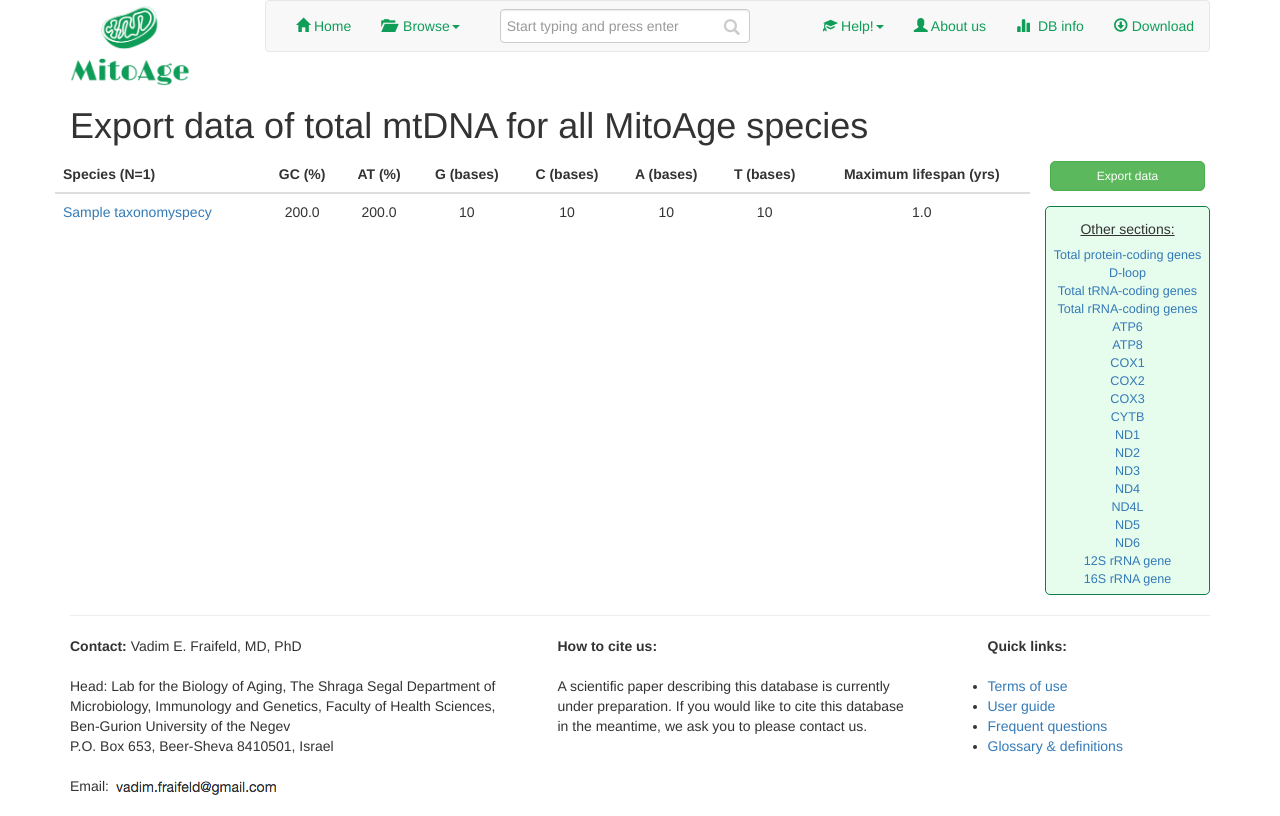
After one commit to MitoAge/MitoAge-website, a Django app: a page that uses templates/browsing/export_data.html in a window 1280 px wide. The commit adds this page. Run offline with Django 3.2, Linux system fonts and the light colour scheme; tables that the repository leaves empty hold one stand-in row (values such as "Sample post"); parts of the project's set-up code (start-up, migrations or seed data) failed here and were passed over; some libraries are stand-ins or nearby versions.

Commit message:
spearman, view all data for taxon, export data

```diff
--- a/mitoage/static/css/style.css
+++ b/mitoage/static/css/style.css
@@ -100,3 +100,30 @@
 	padding: 0px;
 	margin-top: -60px;
 }
+
+.link-to-table-data {
+	font-size: 70%;
+	float: right;
+	color: #0C7E46;
+}
+
+.export-panel {
+	border-radius: 5px;
+	padding: 5px;
+	text-align: center;
+	background:#E6FCED;
+	border-style: solid;
+	border-width: 1px;
+    border-color: #0C7E46;
+}
+
+.export-button {
+	width: 100%;
+	border-radius: 5px;
+	padding: 5px;
+	margin-bottom: 5px;
+}
+
+.smaller-font {
+	font-size: 90%;
+}
--- a/mitoage/taxonomy/urls.py
+++ b/mitoage/taxonomy/urls.py
@@ -1,9 +1,8 @@
 from django.conf.urls import patterns, url
-from django.views.generic.base import TemplateView
 
 from mitoage.taxonomy.views import BrowseAllClassesList, TaxonomyClassDetail, \
     TaxonomyOrderDetail, TaxonomyFamilyDetail, TaxonomySpeciesDetail, search, \
-    StatsBrowsing, browse_all_genes
+    StatsBrowsing, browse_all_genes, ExportTable
 
 
 urlpatterns = patterns('mitoage.taxonomy.views',
@@ -12,20 +11,20 @@ urlpatterns = patterns('mitoage.taxonomy.views',
     url(r'^browse/(?P<pk>[0-9]+)/class/$', TaxonomyClassDetail.as_view(), name='browse_class'),
     url(r'^browse/(?P<pk>[0-9]+)/order/$', TaxonomyOrderDetail.as_view(), name='browse_order'),
     url(r'^browse/(?P<pk>[0-9]+)/family/$', TaxonomyFamilyDetail.as_view(), name='browse_family'),
+
     url(r'^view/(?P<pk>[0-9]+)/species/$', TaxonomySpeciesDetail.as_view(), name='view_species'),
 
     url(r'^browse/genes/$', browse_all_genes, name='browse_genes'),
+
     url(r'^stats-for/all-species/$', StatsBrowsing.as_view(), name='stats'),
     url(r'^stats-for/(?P<gene>[\w]+)/gene/$', StatsBrowsing.as_view(), name='stats'),
     url(r'^stats-for/(?P<pk>[0-9]+)/(?P<taxon>[\w]+)/$', StatsBrowsing.as_view(), name='stats'),
     url(r'^stats-for/(?P<pk>[0-9]+)/(?P<taxon>[\w]+)/for-gene/(?P<gene>[\w]+)/$', StatsBrowsing.as_view(), name='stats'),
 
-    #url(r'^view/(?P<gene>[\w]+)/gene-stats/$', TemplateView.as_view(template_name="static_pages/home.html"), name='all_gene_stats'),
-    #url(r'^view/(?P<gene>[\w]+)/gene-stats-in-the/(?P<pk>[0-9]+)/(?P<taxon>[\w]+)/$', TemplateView.as_view(template_name="static_pages/home.html"), name='gene_stats_taxon'),
-
-    #url(r'^view/(?P<gene>[\w]+)/gene-stats-in-the/(?P<pk>[0-9]+)/class/$', TaxonomyClassDetail.as_view(), name='browse_class'),
-    #url(r'^view/(?P<gene>[\w]+)/gene-stats-in-the/(?P<pk>[0-9]+)/order/$', TaxonomyOrderDetail.as_view(), name='browse_order'),
-    #url(r'^view/(?P<gene>[\w]+)/gene-stats-in-the/(?P<pk>[0-9]+)/family/$', TaxonomyFamilyDetail.as_view(), name='browse_family'),
+    url(r'^export-section/(?P<section>[\w]+)/for-all-species/$', ExportTable.as_view(), name='export-table'),
+    url(r'^export-section/(?P<section>[\w]+)/(?P<export>[\w]+)/for-all-species/$', ExportTable.as_view(), name='export-table'),
+    url(r'^export-section/(?P<section>[\w]+)/for/(?P<pk>[0-9]+)/(?P<taxon>[\w]+)/$', ExportTable.as_view(), name='export-table'),
+    url(r'^export-section/(?P<section>[\w]+)/(?P<export>[\w]+)/for/(?P<pk>[0-9]+)/(?P<taxon>[\w]+)/$', ExportTable.as_view(), name='export-table'),
 
     url(r'^search/$', search, name='search'),
 
--- a/mitoage/taxonomy/views.py
+++ b/mitoage/taxonomy/views.py
@@ -1,10 +1,16 @@
+from abc import abstractmethod
+import csv
 from itertools import chain
 
+from django.core import urlresolvers
 from django.core.context_processors import request
 from django.core.paginator import Paginator, PageNotAnInteger, EmptyPage
 from django.core.urlresolvers import reverse_lazy
+from django.http.response import HttpResponse
 from django.shortcuts import render_to_response
-from django.template.context import RequestContext
+from django.template import loader
+from django.template.context import RequestContext, Context
+from django.utils.text import slugify
 from django.views.generic.detail import DetailView, SingleObjectMixin
 from django.views.generic.list import ListView
 
@@ -186,20 +192,22 @@ class StatsBrowsing(SingleObjectMixin, ListView):
             context['title'] = "Stats %sfor %s <i>%s</i>" % ("of %s " % self.gene.upper() if self.gene else "", self.taxon, self.object.name)
             context['taxon'] = self.taxon
             context['subtaxon'] = {'family':'species', 'order':'family', 'class':'order'}.get(self.taxon, None)
+            context['taxonomy_url'] = urlresolvers.reverse("browse_%s" % self.taxon, args=(self.object.pk,))
         else:
             # we don't have a taxon and a pk because we want to work on all the species
             context['title'] = "Stats %sfor all MitoAge species" % "of %s " % self.gene.upper() if self.gene else ""
             #context['taxon'] = self.taxon
             context['subtaxon'] = 'class'
+            context['taxonomy_url'] = urlresolvers.reverse("browse_taxonomy")
         context['breadcrumbs'] = self.get_breadcrumbs()
 
         # get species and compute stats, according to gene/or not
-        species = self.get_species()
+        context['species'] = self.get_species()
         context['gene'] = self.gene
         if self.gene:
-            context['stats'] = [ BaseCompositionStats(species, self.gene, self.taxon, self.object) ]
+            context['stats'] = [ BaseCompositionStats(context['species'], self.gene, self.taxon, self.object) ]
         else:
-            context['stats'] = [ BaseCompositionStats(species, section, self.taxon, self.object) for section in BaseComposition.get_bc_sections() ]
+            context['stats'] = [ BaseCompositionStats(context['species'], section, self.taxon, self.object) for section in BaseComposition.get_bc_sections() ]
 
         return context
 
@@ -254,6 +262,131 @@ class StatsBrowsing(SingleObjectMixin, ListView):
         return TaxonomySpecies.objects.all()
 
 
+class CSVResponseMixin(object):
+    """A generic mixin that constructs a CSV response from the context data if
+    the CSV export option was provided in the request."""
+
+    def get(self, request, *args, **kwargs):
+        self.response_to_csv = self.respond_to_csv()
+        return super(CSVResponseMixin, self).get(request, *args, **kwargs)
+
+    def render_to_response(self, context, **response_kwargs):
+        """ Creates a CSV response if requested, otherwise returns the default
+        template response. """
+        if self.response_to_csv:
+            response = HttpResponse(content_type='text/csv')
+            response['Content-Disposition'] = 'attachment; filename="%s.csv"' % context['filename']
+
+            csv_data = self.get_csv_data()
+            t = self.get_csv_template()
+
+            c = Context({ 'data': csv_data, })
+            response.write(t.render(c))
+            return response
+        # Business as usual otherwise
+        else:
+            return super(CSVResponseMixin, self).render_to_response(context, **response_kwargs)
+
+    @abstractmethod
+    def respond_to_csv(self):
+        return False
+
+    @abstractmethod
+    def get_csv_template(self):
+        return None
+
+    @abstractmethod
+    def get_csv_data(self, writer):
+        return (
+            ('Please', 're-write', 'this', 'method'),
+            ('Please', 're-write', 'this', 'method'),
+        )
+
+
+class ExportTable(CSVResponseMixin, SingleObjectMixin, ListView):
+    template_name = "browsing/export_data.html"
+    paginate_by = 40
+    object = None
+    taxon = None
+    section = None
+    no_of_species = None
+
+    def respond_to_csv(self):
+        if 'export' in self.kwargs:
+            if self.kwargs['export']=='csv':
+                return True
+        return False
+
+    def get_csv_template(self):
+        return loader.get_template("csv/export_data.txt")
+
+    def get_csv_data(self):
+        species = self.get_queryset()
+        return [(s, self.section) for s in species]
+        """
+        return (
+            ('Please', 're-write', 'this', 'method'),
+            ('Please', 're-write', 'this', 'method'),
+        )"""
+
+    def get(self, request, *args, **kwargs):
+        if 'section' in self.kwargs:
+            self.section = self.kwargs['section']
+
+        if ('taxon' in self.kwargs) and ('pk' in self.kwargs) :
+            self.taxon = self.kwargs['taxon']   #keeping it for later too
+            model = {'family':TaxonomyFamily, 'order':TaxonomyOrder, 'class':TaxonomyClass}.get(self.taxon, None)
+            if model:
+                self.object = self.get_object(queryset=model.objects.all())
+                return super(ExportTable, self).get(request, *args, **kwargs)
+            # silent fail - will return all species
+        else:
+            # we don't have a taxon and a pk because we want to work on all the species
+            self.object = None
+        return super(ExportTable, self).get(request, *args, **kwargs)
+
+    def get_context_data(self, **kwargs):
+        context = super(ExportTable, self).get_context_data(**kwargs)
+        context['section'] = self.section
+        context['taxon'] = self.taxon
+        context['no_of_species'] = self.no_of_species
+        context['other_sections'] = BaseComposition.get_bc_sections()
+        context['other_sections'].remove(self.section)
+        if self.object:
+            # we are working only with a subgroup of species
+            context['title'] = "Export data %sfor %s <i>%s</i>" % ("of %s " % BaseComposition.total_title_lower(BaseComposition.get_nice_title(self.section)) if self.section else "", self.taxon, self.object.name)
+            context['filename'] = slugify("%s-%s-%s" % (self.section, self.taxon, self.object.name))
+            context['taxon'] = self.taxon
+        else:
+            # we don't have a taxon and a pk because we want to work on all the species
+            context['title'] = "Export data %sfor all MitoAge species" % "of %s " % BaseComposition.total_title_lower(BaseComposition.get_nice_title(self.section)) if self.section else ""
+            context['filename'] = slugify("%s-all-species" % self.section)
+
+        return context
+
+    def get_queryset(self):
+        if self.object:
+            if self.taxon == 'family':
+                mitoage_entries = MitoAgeEntry.objects.filter(species__taxonomy_family = self.object)
+            if self.taxon == 'order':
+                mitoage_entries = MitoAgeEntry.objects.filter(species__taxonomy_family__taxonomy_order = self.object)
+            if self.taxon == 'class':
+                mitoage_entries = MitoAgeEntry.objects.filter(species__taxonomy_family__taxonomy_order__taxonomy_class = self.object)
+        else:
+            mitoage_entries = MitoAgeEntry.objects.all()
+
+        section_translation = {'total_mtDNA':'total_mtDNA', 'total_pc_mtDNA':'total_mtDNA_pc', 'd_loop_mtDNA':'d_loop',
+                               'total_tRNA_mtDNA':'total_tRNA', 'total_rRNA_mtDNA':'total_rRNA', 'atp6':'atp6', 'atp8':'atp8',
+                               'cox1':'cox1', 'cox2':'cox2', 'cox3':'cox3', 'cytb':'cytb', 'nd1':'nd1', 'nd2':'nd2', 'nd3':'nd3',
+                               'nd4':'nd4', 'nd4l':'nd4l', 'nd5':'nd5', 'nd6':'nd6', 'rRNA_12S':'rRNA_12S', 'rRNA_16S':'rRNA_16S'}.get(self.section, 'total_mtDNA')
+        kwargs1 = { ('bc_%s_size__isnull' % section_translation): 'True', }
+        kwargs2 = { ('bc_%s_size__exact' % section_translation): '0', }
+        mitoage_entries = mitoage_entries.exclude(**kwargs1).exclude(**kwargs2).order_by('species__name')
+        species = [ e.species for e in mitoage_entries ]
+        self.no_of_species = len(species)
+        return species
+
+
 def search(request):
     query_string = ''
     found_entries = None
--- a/mitoage/templatetags/templatetags_extra.py
+++ b/mitoage/templatetags/templatetags_extra.py
@@ -1,6 +1,6 @@
 from django import template
 
-from mitoage.analysis.models import BaseComposition, CodonUsage
+from mitoage.analysis.models import BaseComposition, CodonUsage, MitoAgeEntry
 
 
 register = template.Library()
@@ -21,10 +21,7 @@ def percent(value, size, digits):
 
 @register.filter
 def total_lower(value):
-    new_value = value
-    if value.startswith("T"):
-        new_value = "t%s" % value[1:]
-    return new_value
+    return BaseComposition.total_title_lower(value)
 
 @register.filter
 def base_composition_nice_title(key):
@@ -42,3 +39,16 @@ def pluralize_taxonomy(key):
 @register.filter
 def get_aa_url(symbol):
     return "images/aa_icons/%s.png" % symbol
+
+
+@register.filter
+def get_base_composition(species, section):
+    if not species:
+        return None
+    try:
+        mitoage_entry = species.mitoage_entries.first()
+        if mitoage_entry:
+            return mitoage_entry.get_base_composition(section)
+    except MitoAgeEntry.DoesNotExist:
+        pass
+    return None
--- a/templates/analysis/statistics.html
+++ b/templates/analysis/statistics.html
@@ -69,7 +69,6 @@
 	<h4><u>Future plans</u></h4>
 	<p>
 		In the next update (which will hopefully take place in the very near future), we are planning to add several new features and tools to the MitoAge website:
-		<li>Include amino acids frequency</li>
 		<li>Include non-coding insertions in mtDNA</li>
 		<li>Add more advanced tools for correlative and multivariate analyses</li>
 	</p>
--- /dev/null
+++ b/templates/browsing/export_data.html
@@ -0,0 +1,73 @@
+{% extends 'base.html' %}
+
+{% load staticfiles %}
+{% load templatetags_extra %}
+{% load bootstrap_pagination %}
+
+{% block subtitle %} | Export data {% endblock%}
+
+{% block content %}
+
+	<div class="container">
+		<h1>{{ title|safe }}</h1>
+
+		<div class="row">
+			<div class="col-md-10">
+				<div class="row">
+					<table class="table">
+						<thead>
+							<tr>
+								<th>Species (N={{no_of_species}})</b></td>
+								<th class="text-center">GC (%)</th>
+								<th class="text-center">AT (%)</th>
+								<th class="text-center">G (bases)</th>
+								<th class="text-center">C (bases)</th>
+								<th class="text-center">A (bases)</th>
+								<th class="text-center">T (bases)</th>
+								<th class="text-center">Maximum lifespan (yrs)</th>
+							</tr>
+						</thead>
+						<tbody>
+							{% for species in object_list %}
+							{% with species|get_base_composition:section as c %}
+							<tr>
+								<td><a href="{{species.get_viewing_url}}">{{species.name}}</a></td>
+								<td class="text-center">{% percent c.gc c.size 1 %}</td>
+								<td class="text-center">{% percent c.at c.size 1 %}</td>
+								<td class="text-center">{{c.g| stringformat:'d'}}</td>
+								<td class="text-center">{{c.c| stringformat:'d'}}</td>
+								<td class="text-center">{{c.a| stringformat:'d'}}</td>
+								<td class="text-center">{{c.t| stringformat:'d'}}</td>
+								<td class="text-center">{{species.lifespan| stringformat:'.1f'}}</td>
+							</tr>
+							{% endwith %}
+							{% endfor %}
+						</tbody>
+					</table>
+				</div>
+				{% if is_paginated %}
+					{% bootstrap_paginate page_obj range=5 show_prev_next="true" show_first_last="true" previous_label="<" next_label=">" first_label="<<" last_label=">>"%}
+				{% endif %}
+			</div>
+			<div class="col-md-2">
+				<div class="export-button">
+					{% if object %}
+						<a class="btn btn-sm btn-success export-button" href="{% url 'export-table' section 'csv' object.pk taxon %}">Export data</a>
+					{% else %}
+						<a class="btn btn-sm btn-success export-button" href="{% url 'export-table' section 'csv' %}">Export data</a>
+					{% endif %}
+				</div>
+				<div class="export-panel smaller-font">
+					<h5><u>Other sections:</u></h5>
+					{% for section in other_sections %}
+						{% if object %}
+							<a href="{% url 'export-table' section object.pk taxon %}">{{ section|base_composition_nice_title }}</a><br/>
+						{% else %}
+							<a href="{% url 'export-table' section %}">{{ section|base_composition_nice_title }}</a><br/>
+						{% endif %}
+					{% endfor %}
+				</div>
+			</div>
+		</div>
+	</div>
+{% endblock%}
--- a/templates/browsing/taxonomy_class_detail.html
+++ b/templates/browsing/taxonomy_class_detail.html
@@ -8,7 +8,9 @@
 
 {% block content_description %}
 	<p>Class <b>{{ taxonomy_class.name }}</b> contains {{paginator.count}} orders spanning {{taxonomy_class.number_of_species}} species (in the brackets are the number of species in the order).
-	You can either use the links below to browse through the orders, or you may <a class="btn btn-xs btn-primary" href="{% url 'stats' taxonomy_class.pk 'class' %}">view stats for the entire class</a>
+	You can either use the links below to browse through the orders,
+	<a class="btn btn-xs btn-primary" href="{% url 'export-table' 'total_mtDNA' taxonomy_class.pk 'class' %}">view all species ({{taxonomy_class.number_of_species}})</a>
+	or you may <a class="btn btn-xs btn-primary" href="{% url 'stats' taxonomy_class.pk 'class' %}">view <u>stats</u> for the entire class ({{taxonomy_class.number_of_species}})</a>
 {% endblock %}
 
 {% block browsing_content %}
--- a/templates/browsing/taxonomy_class_list.html
+++ b/templates/browsing/taxonomy_class_list.html
@@ -8,7 +8,8 @@
 
 {% block content_description %}
 	<p>In total, our database contains information about {{paginator.count}} classes, spanning {{number_of_species}} species (in the brackets are the number of species in the class).
-	You can either use the links below to browse through the classes, or you may <a class="btn btn-xs btn-primary" href="{% url 'stats' %}">view stats for all the species</a>
+	You can either use the links below to browse through the classes, <a class="btn btn-xs btn-primary" href="{% url 'export-table' 'total_mtDNA' %}">view all species ({{number_of_species}})</a>
+	or you may <a class="btn btn-xs btn-primary" href="{% url 'stats' %}">view <u>stats</u> for all the species ({{number_of_species}})</a>
 {% endblock %}
 
 
--- a/templates/browsing/taxonomy_family_detail.html
+++ b/templates/browsing/taxonomy_family_detail.html
@@ -8,12 +8,15 @@
 
 {% block content_description %}
 	<p>Family <b>{{ taxonomy_family.name }}</b> contains {{paginator.count}} species.
-	You can either use the links below to browse through the species, or you may <a class="btn btn-xs btn-primary" href="{% url 'stats' taxonomy_family.pk 'family' %}">view stats for the entire family</a>
+	You can either use the links below to browse through the species,
+	<a class="btn btn-xs btn-primary" href="{% url 'export-table' 'total_mtDNA' taxonomy_family.pk 'family' %}">view all species ({{taxonomy_family.number_of_species}})</a>
+	or you may <a class="btn btn-xs btn-primary" href="{% url 'stats' taxonomy_family.pk 'family' %}">view stats for the entire family ({{taxonomy_family.number_of_species}})</a>
 	</p>
 {% endblock %}
 
 {% block browsing_content %}
 
+	<b>Species:</b>
 	<div class="row">
 		{% for species in object_list %}
 			<div class="col-md-4">
--- a/templates/browsing/taxonomy_order_detail.html
+++ b/templates/browsing/taxonomy_order_detail.html
@@ -8,7 +8,9 @@
 
 {% block content_description %}
 	<p>Order <b>{{ taxonomy_order.name }}</b> contains {{paginator.count}} families spanning {{taxonomy_order.number_of_species}} species (in the brackets are the number of species in the family).
-	You can either use the links below to browse through the families, or you may <a class="btn btn-xs btn-primary" href="{% url 'stats' taxonomy_order.pk 'order' %}">view stats for the entire order</a>
+	You can either use the links below to browse through the families,
+	<a class="btn btn-xs btn-primary" href="{% url 'export-table' 'total_mtDNA' taxonomy_order.pk 'order' %}">view all species ({{taxonomy_order.number_of_species}})</a>
+	or you may <a class="btn btn-xs btn-primary" href="{% url 'stats' taxonomy_order.pk 'order' %}">view stats for the entire order ({{taxonomy_order.number_of_species}})</a>
 	</p>
 {% endblock %}
 
--- /dev/null
+++ b/templates/csv/export_data.txt
@@ -0,0 +1,3 @@
+{% load templatetags_extra %}Species, GC (%), AT (%), G (bases), C (bases), A (bases), T (bases), Maximum lifespan (yrs)
+{% for row in data %}{{row.0.name}}, {% with row.0|get_base_composition:row.1 as c %}{% percent c.gc c.size 1 %}, {% percent c.at c.size 1 %}, {{c.g| stringformat:'d'}}, {{c.c| stringformat:'d'}}, {{c.a| stringformat:'d'}}, {{c.t| stringformat:'d'}}, {{row.0.lifespan| stringformat:'.1f'}},
+{% endwith %}{% endfor %}
```
Also changed, not shown: mitoage/analysis/models.py (+53 -26 lines), templates/admin/todo.html (+6 -6 lines), templates/analysis/base_composition_stats.html (+14 -2 lines), templates/browsing/stats_browsing.html (+19 -2 lines).
